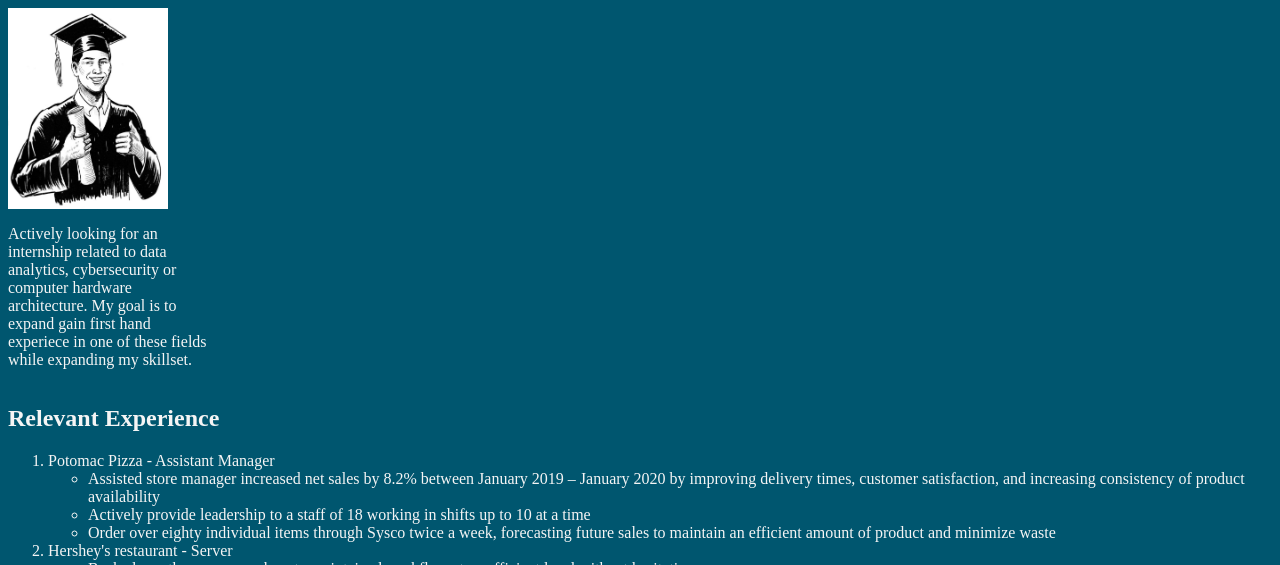
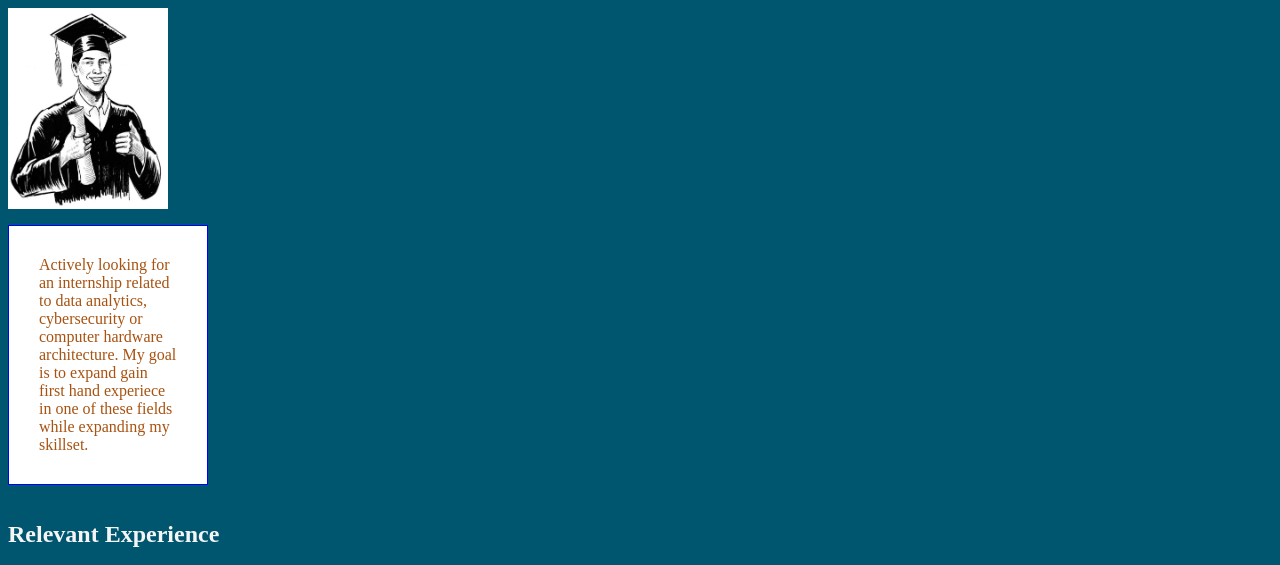
Before and after one commit to ricard0o/ricard0o.github.io, a plain HTML site: page Assignment1/index.html in a window 1280 px wide. Shown: the part 183-748 px from the top of the page. Drawn offline with Linux system fonts and the light colour scheme; a web font is replaced by a local one.

Commit message:
Update style.css

```diff
--- a/Assignment1/style.css
+++ b/Assignment1/style.css
@@ -51,6 +51,7 @@ body {background-color: rgba(0, 86, 111, 1);}
   color: whitesmoke;
 }
 
+
 .image_section
 {
   display: flex;
@@ -68,3 +69,13 @@ body {background-color: rgba(0, 86, 111, 1);}
   border: 1px solid blue;
   background: white;
 }
+
+.caption
+{
+  border: 1px solid blue;
+  max-width: 200px;
+  padding: 30px;
+  background: white;
+  /* margin-bottom: 115px; */
+  color: #A85211;
+}
```
